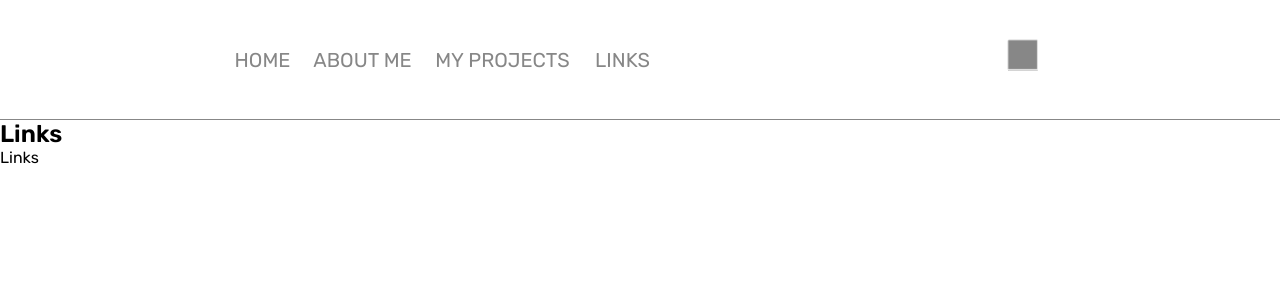
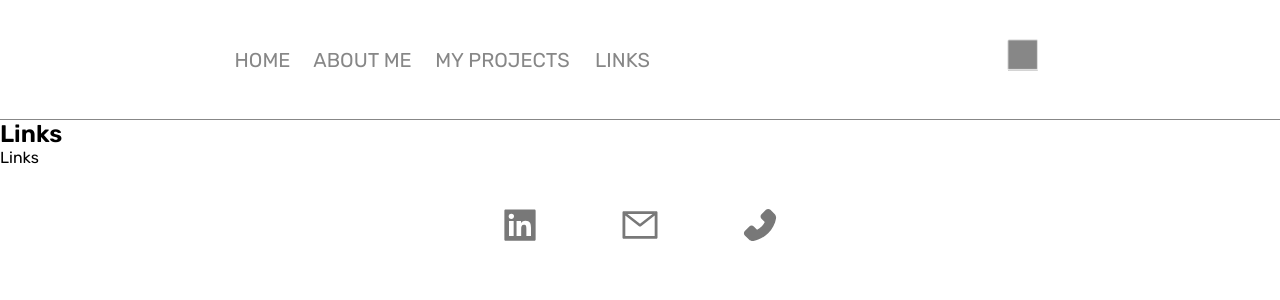
Before and after one commit to molekJ/profil-page, a React (Create React App) app: page /links in a window 1280 px wide. Shown: the top 300 px of the page. Built offline with nearby package versions, Linux system fonts and the light colour scheme.

Commit message:
footer added

```diff
--- a/src/App.tsx
+++ b/src/App.tsx
@@ -6,6 +6,7 @@ import { AboutMe } from "./pages/AboutMe/AboutMe";
 import { Links } from "./pages/Links/Links";
 import { MyProjects } from "./pages/MyProjects/MyProjects";
 import { Scroll } from "./components/Scroll/Scroll";
+import { Footer } from "./components/Footer/Footer";
 
 function App() {
   return (
@@ -20,6 +21,7 @@ function App() {
           <Route path="/links" component={Links} />
         </Switch>
         <Scroll />
+        <Footer></Footer>
       </Router>
     </div>
   );
--- a/src/GlobalStyles.tsx
+++ b/src/GlobalStyles.tsx
@@ -14,7 +14,8 @@ export const GlobalStyle = createGlobalStyle`
     --orange: #ff801a;
     --lightorange: #ffc79a;
     --lightgreen: #adbb0c;
-    --blue: #95d0eb
+    --blue: #95d0eb;
+    --darkblue: #3766c2;
 
 }
 
--- /dev/null
+++ b/src/components/Footer/Footer.tsx
@@ -0,0 +1,32 @@
+import { Container } from "./FooterStyled";
+import { AiFillLinkedin, AiOutlineMail, AiFillPhone } from "react-icons/ai";
+
+export const Footer = () => {
+  //   const sendEmail = () => {
+  //     window.open("mailto:molickikuba@gmail.com");
+  //   };
+
+  return (
+    <Container>
+      <div>
+        <a
+          href="https://linkedin.com/in/jakub-molicki"
+          target={"_blank"}
+          rel="noreferrer"
+        >
+          <AiFillLinkedin size={40} />
+        </a>
+      </div>
+      <div>
+        <a href="mailto:molickikuba@gmail.com?subject=Hello! I came from Your profile Page">
+          <AiOutlineMail size={40} />
+        </a>
+      </div>
+      <div>
+        <a href="tel:+48504073031">
+          <AiFillPhone size={40} />
+        </a>
+      </div>
+    </Container>
+  );
+};
--- /dev/null
+++ b/src/components/Footer/FooterStyled.tsx
@@ -0,0 +1,25 @@
+import styled from "styled-components";
+
+export const Container = styled.div`
+  margin-top: 20px;
+  height: 80px;
+  display: flex;
+  justify-content: center;
+  align-items: center;
+  color: var(--darkgrey2);
+  background: var(--white);
+
+  a {
+    margin: 0 40px;
+    color: inherit;
+  }
+  div :hover {
+    color: var(--darkblue);
+  }
+
+  @media screen and (max-width: 576px) {
+    a {
+      margin: 0 20px;
+    }
+  }
+`;
--- a/src/components/ProjectSection/ProjectSectionStyled.tsx
+++ b/src/components/ProjectSection/ProjectSectionStyled.tsx
@@ -84,8 +84,6 @@ export const ProjectImgWrapper = styled.div`
 
     @media screen and (max-width: 576px) {
       width: 300px;
-      /* flex-direction: column; */
-      /* align-items: center; */
       font-size: 12px;
     }
   }
```
